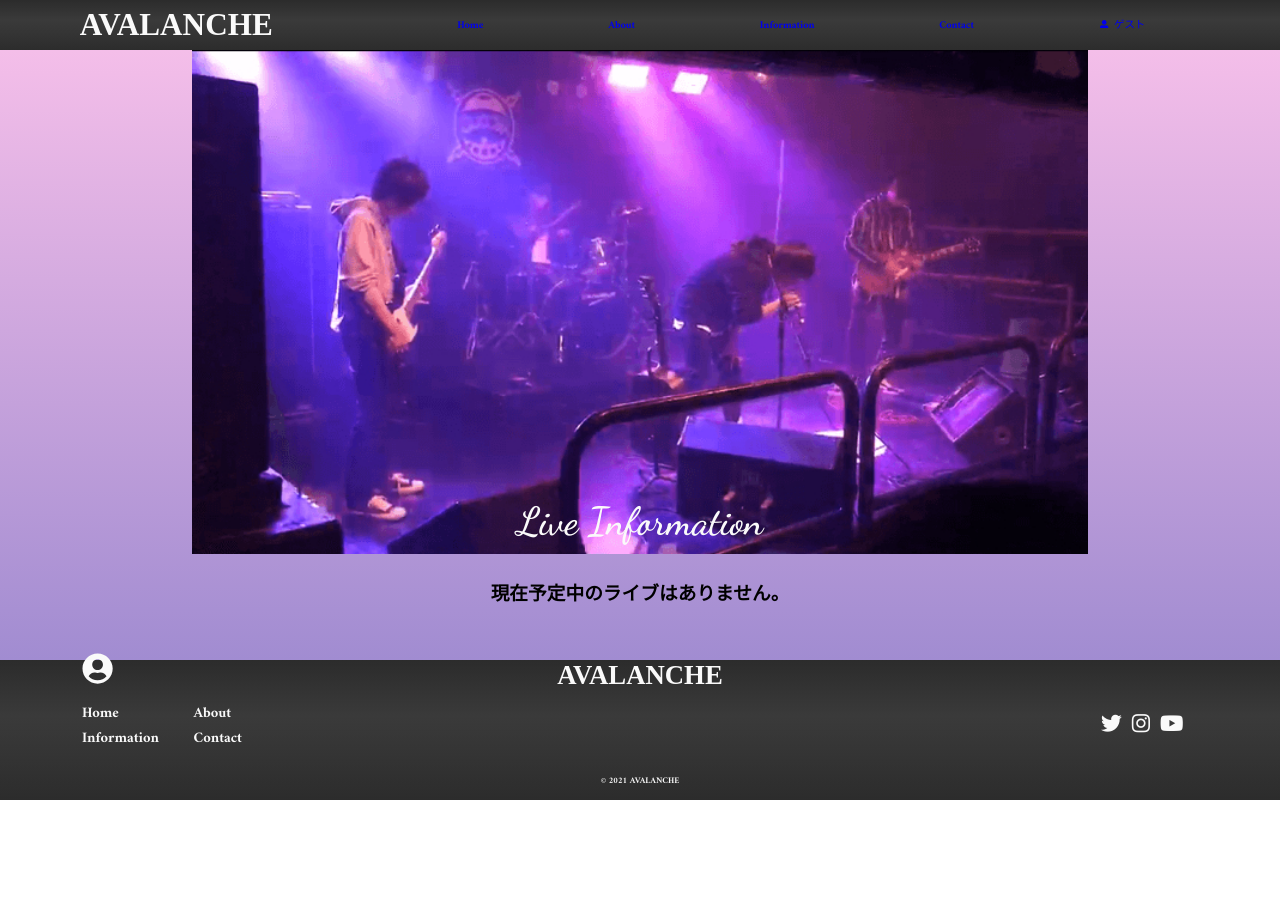
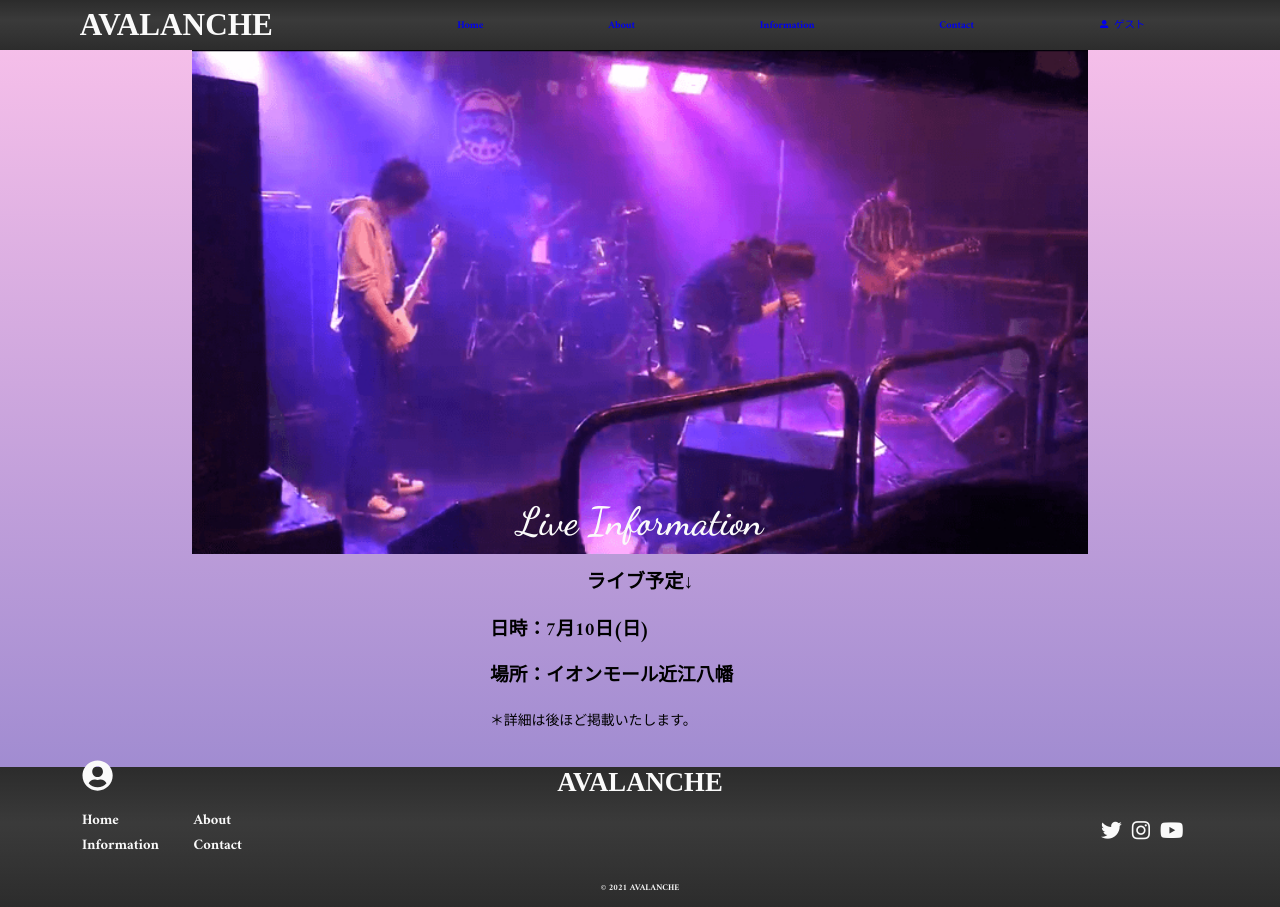
Before and after one commit to SANDAY-JS/avalanche, a React (Create React App) app: page /avalanche/information in a window 1280 px wide. Before the commit the page ends 800 px from the top, so only its background shows below. Built offline with nearby package versions, Linux system fonts and the light colour scheme; no server answers.

Commit message:
updated info

```diff
--- a/package.json
+++ b/package.json
@@ -47,5 +47,5 @@
   "devDependencies": {
     "gh-pages": "^3.1.0"
   },
-  "homepage": "https://sanday-js.github.io/avalanche-shiga/"
+  "homepage": "https://sanday-js.github.io/avalanche/"
 }
--- a/src/components/News.css
+++ b/src/components/News.css
@@ -7,13 +7,23 @@
   color: var(--background);
   text-align: center;
 }
-
 .news > h2 {
   font-size: 3rem;
   margin-bottom: 20px;
 }
 
-.news > p {
+.news__table {
+  width: 80%;
+  max-width: 400px;
+  margin: 0 auto;
+  text-align: left;
+}
+
+.news__table > h3 {
+  font-size: 2.2rem;
+}
+
+.news__table > p {
   font-size: 1.6rem;
 }
 
--- a/src/components/News.js
+++ b/src/components/News.js
@@ -1,11 +1,21 @@
 import React from "react";
+import { Link } from "react-router-dom";
 import "./News.css";
 
 function News() {
   return (
     <div className="news">
       <h2>~News~</h2>
-      <p>お知らせはございません。</p>
+      <div className="news__table">
+        <h3>1.新着ライブ情報</h3>
+        <p>
+          詳しくは<Link to="/information">こちら</Link>
+        </p>
+        <h3>2.AVALANCHEアカウント、始動</h3>
+        <p>
+          詳しくは<Link to="/profile">こちら</Link>
+        </p>
+      </div>
     </div>
   );
 }
--- a/src/pages/Info.css
+++ b/src/pages/Info.css
@@ -34,7 +34,18 @@
   font-family: "Dancing Script", cursive;
 }
 
-.info > p {
+/* Info Table */
+.info__table {
+  width: 75%;
+  max-width: 300px;
+  margin: 0 auto;
+  text-align: left;
+}
+.info__table > h3 {
+  text-align: center;
+}
+
+.info__table p {
   font-size: 1.8rem;
   margin: 1.2rem 0;
   font-weight: 800;
@@ -44,4 +55,7 @@
   .info > figure > img {
     width: 70%;
   }
+  .info {
+    padding-bottom: 3rem;
+  }
 }
--- a/src/pages/Info.js
+++ b/src/pages/Info.js
@@ -9,7 +9,12 @@ function Info() {
         <h2>Live Information</h2>
         <img src={img} alt="" />
       </figure>
-      <p>現在予定中のライブはありません。 </p>
+      <div className="info__table">
+        <h3>ライブ予定↓</h3>
+        <p>日時：7月10日(日)</p>
+        <p>場所：イオンモール近江八幡</p>
+        <small>＊詳細は後ほど掲載いたします。</small>
+      </div>
     </div>
   );
 }
```
